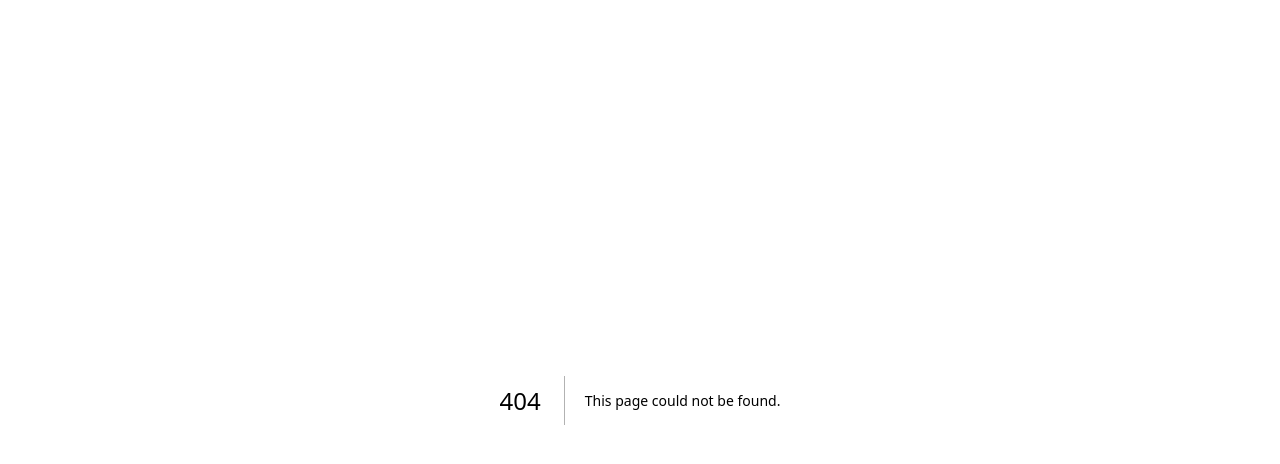
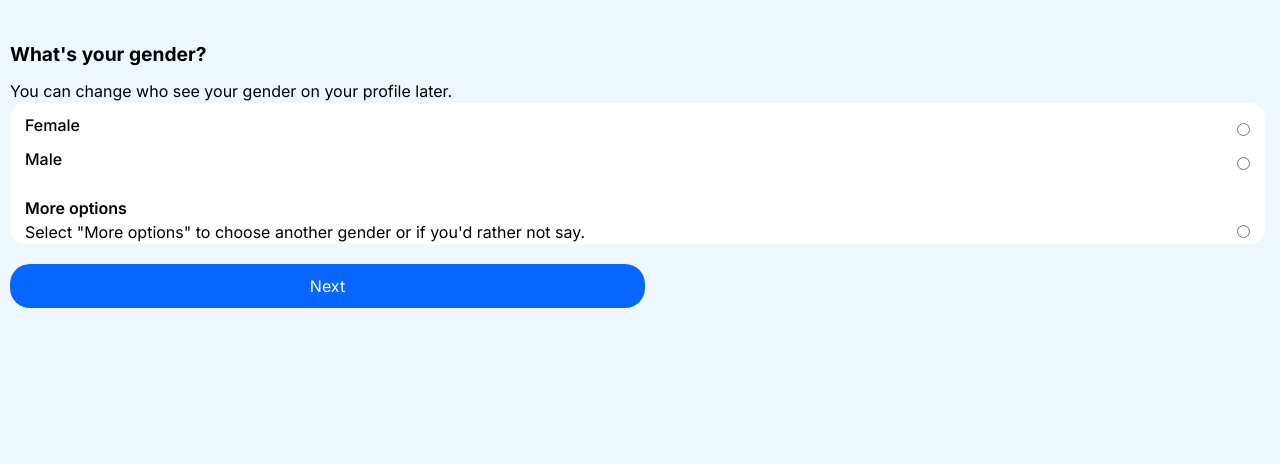
Before and after one commit to Preciousnnebuogor/App-Router, a Next.js app: page /gender in a window 1280 px wide. Before the commit this address had no page. Shown: the top 464 px of the page. Built offline with nearby package versions, Linux system fonts and the light colour scheme.

Commit message:
added gender folder

```diff
--- a/src/app/DOB/date.tsx
+++ b/src/app/date/page.tsx
@@ -1,8 +1,13 @@
 "use client";
 import style from "./date.module.scss";
 import Link from "next/link";
+import { useRouter } from "next/navigation";
 import { useState } from "react";
+
+
 export default function DateOfBirth() {
+const router = useRouter()
+
   const [data, setData] = useState({ date: "" });
   const handleChange = (e: any) => {
     const name = e.target.name;
@@ -32,7 +37,7 @@ export default function DateOfBirth() {
           onChange={handleChange}
         />
         <br />
-        <button className={style.button}>Next</button>
+        <button className={style.button} onClick={() => router.push("/gender") } >Next</button>
       </form>
       </div>
   );
--- /dev/null
+++ b/src/app/gender/gender.module.scss
@@ -0,0 +1,53 @@
+.body {
+  background-color: #f0f8ff;
+
+  padding-top: 40px;
+  margin-left: 10px;
+  h1 {
+    font-weight: bold;
+    font-size: larger;
+    margin-bottom: 10px;
+  }
+
+  p {
+    margin-bottom: 10px;
+  }
+
+  .table {
+    background-color: white;
+    border-radius: 15px;
+    margin-right: 15px;
+    padding-top: 10px;
+
+    h3 {
+      font-weight: 600;
+      margin: 15px;
+      margin-bottom: 0px;
+      padding-bottom: 0px;
+    }
+  }
+
+  .form {
+    display: flex;
+    justify-content: space-between;
+    align-items: center;
+    margin: 0px 15px;
+  }
+
+  p {
+    font-weight: 500;
+  }
+
+  .select {
+    padding-top: 0px;
+  }
+  .button {
+    border-radius: 20px;
+    background-color: #0866ff;
+    width: 50%;
+    align-items: center;
+    margin-top: 20px;
+    padding: 10px;
+    color: white;
+  }
+}
--- /dev/null
+++ b/src/app/gender/page.tsx
@@ -0,0 +1,32 @@
+"use client";
+import style from "./gender.module.scss";
+export default function Gender() {
+  return (
+    <div className={style.body}>
+      <div className={style.text}>
+        <h1>What's your gender?</h1>
+        <h4>You can change who see your gender on your profile later.</h4>
+      </div>
+      <div className={style.table}>
+        <div className={style.form}>
+          <p>Female</p>
+          <input type="radio" />
+        </div>
+        <div className={style.form}>
+          <p>Male</p>
+          <input type="radio" />
+        </div>
+        <h3>More options</h3>
+        <div className={style.form}>
+          <h4 className={style.select}>
+            Select "More options" to choose another gender or if you'd rather
+            not say.
+          </h4>
+          <input type="radio" />
+        </div>
+      </div>
+
+      <button className={style.button}>Next</button>
+    </div>
+  );
+}
--- a/src/app/navbar/page.tsx
+++ /dev/null
@@ -1,3 +0,0 @@
-export default function () {
-    return <div> we are okay now</div>
-}
--- a/src/app/page.tsx
+++ b/src/app/page.tsx
@@ -1,11 +1,9 @@
-import DateOfBirth from "./DOB/date";
+import Gender from "./gender/page";
 import Name from "./navbar/name";
 export default function Home() {
   return (
     <main>
-
-      <DateOfBirth/>
-
+      <Name/>
     </main>
   );
 }
```
Also changed, not shown: src/app/navbar/name.tsx (+5 -5 lines), src/app/date/date.module.scss (renamed from src/app/DOB/date.module.scss).
